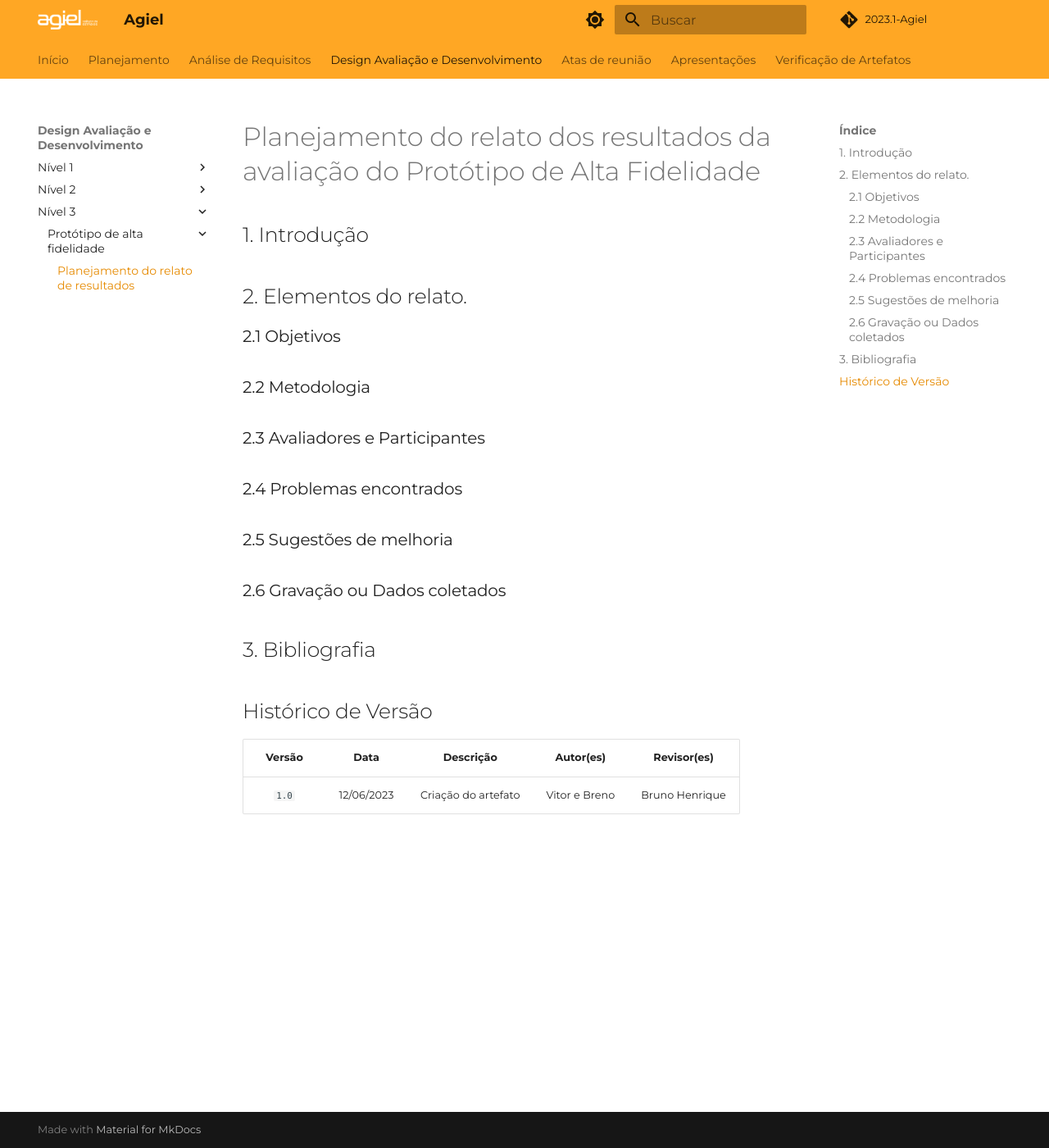
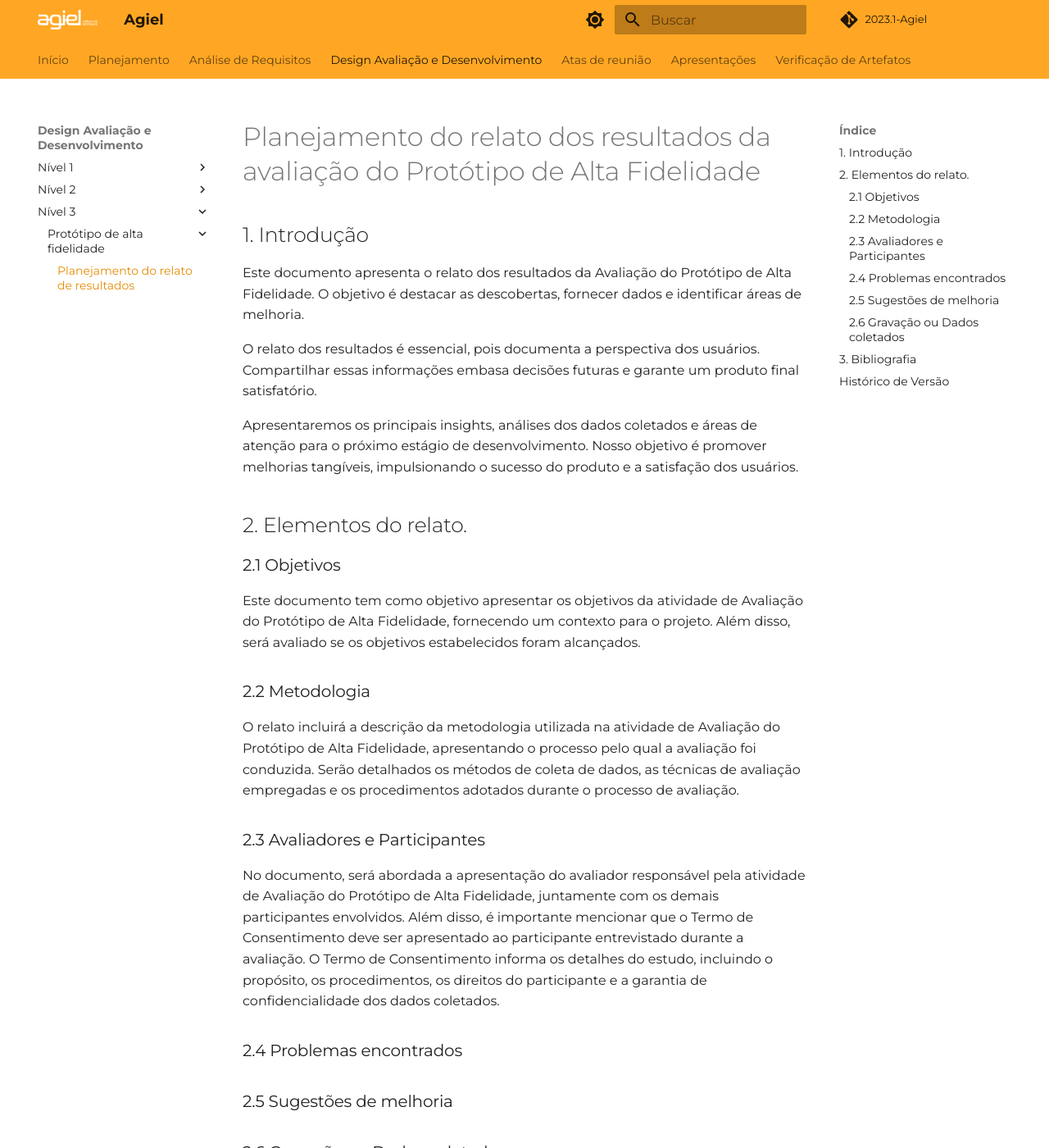
Before and after one commit to Interacao-Humano-Computador/2023.1-Agiel, an MkDocs documentation site: the page built from docs/desenvolvimento/prototipo_alta_fidelidade/planejamento_relato.md, in a window 1280 px wide and 1400 px high. Shown: the whole window at 82% size. Built offline with MkDocs 1.6.1 and Material for MkDocs 9.7.7, drawn with Linux system fonts in a browser that asks for light colours; some web fonts are replaced; comment, search, counter and statistics services are not loaded.

Commit message:
Update planejamento_relato.md

```diff
--- a/docs/desenvolvimento/prototipo_alta_fidelidade/planejamento_relato.md
+++ b/docs/desenvolvimento/prototipo_alta_fidelidade/planejamento_relato.md
@@ -1,14 +1,22 @@
 # Planejamento do relato dos resultados da avaliação do Protótipo de Alta Fidelidade
 
 ## 1. Introdução
+Este documento apresenta o relato dos resultados da Avaliação do Protótipo de Alta Fidelidade. O objetivo é destacar as descobertas, fornecer dados e identificar áreas de melhoria.
+
+O relato dos resultados é essencial, pois documenta a perspectiva dos usuários. Compartilhar essas informações embasa decisões futuras e garante um produto final satisfatório.
+
+Apresentaremos os principais insights, análises dos dados coletados e áreas de atenção para o próximo estágio de desenvolvimento. Nosso objetivo é promover melhorias tangíveis, impulsionando o sucesso do produto e a satisfação dos usuários.
 
 ## 2. Elementos do relato.
 
 ### 2.1 Objetivos
+Este documento tem como objetivo apresentar os objetivos da atividade de Avaliação do Protótipo de Alta Fidelidade, fornecendo um contexto para o projeto. Além disso, será avaliado se os objetivos estabelecidos foram alcançados.
 
 ### 2.2 Metodologia
+O relato incluirá a descrição da metodologia utilizada na atividade de Avaliação do Protótipo de Alta Fidelidade, apresentando o processo pelo qual a avaliação foi conduzida. Serão detalhados os métodos de coleta de dados, as técnicas de avaliação empregadas e os procedimentos adotados durante o processo de avaliação.
 
 ### 2.3 Avaliadores e Participantes
+No documento, será abordada a apresentação do avaliador responsável pela atividade de Avaliação do Protótipo de Alta Fidelidade, juntamente com os demais participantes envolvidos. Além disso, é importante mencionar que o Termo de Consentimento deve ser apresentado ao participante entrevistado durante a avaliação. O Termo de Consentimento informa os detalhes do estudo, incluindo o propósito, os procedimentos, os direitos do participante e a garantia de confidencialidade dos dados coletados.
 
 ### 2.4 Problemas encontrados
 
```
